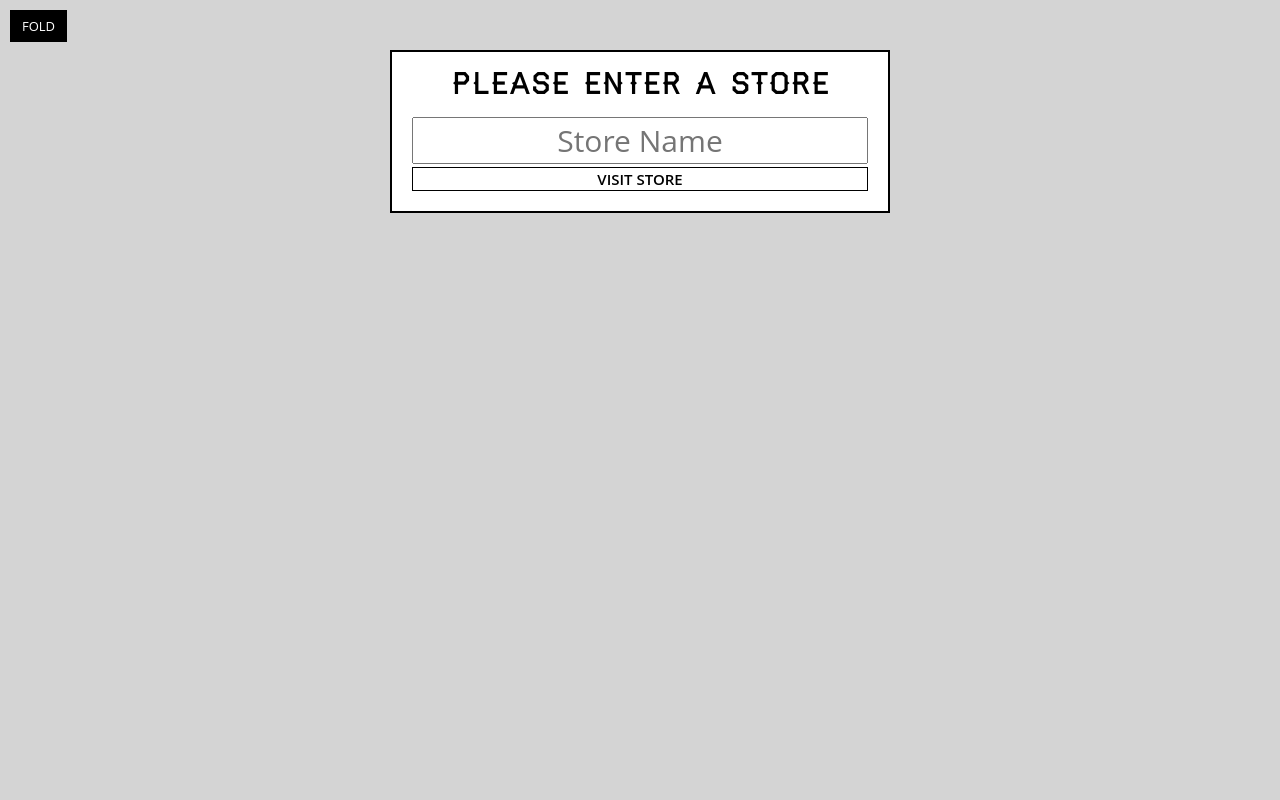
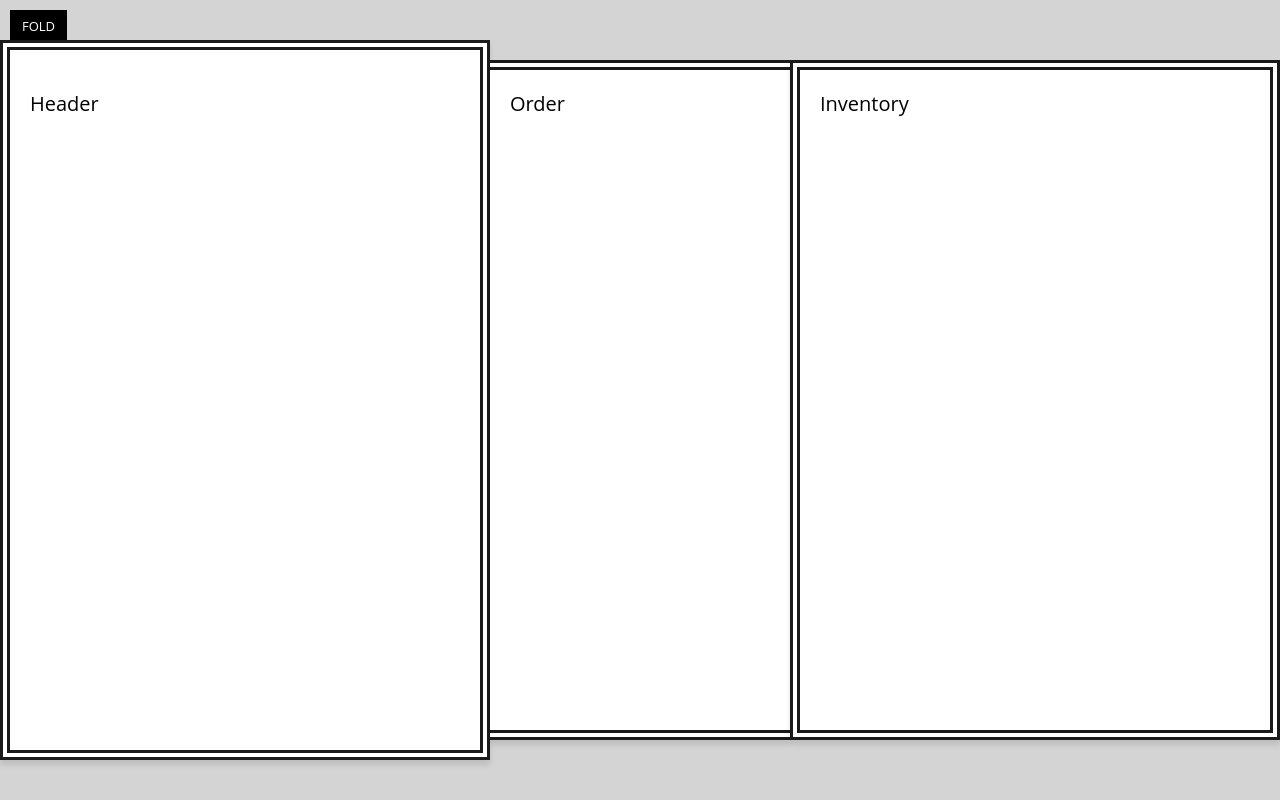
Before and after one commit to adstr123/wesbos-react-for-beginners, a React (Create React App) app: page / in a window 1280 px wide. Built offline with nearby package versions, Linux system fonts and the light colour scheme.

Commit message:
Added basic layout components, converted index.js to App.js, end of chapter 6

```diff
--- /dev/null
+++ b/src/components/App.js
@@ -0,0 +1,20 @@
+import React from 'react';
+import Header from './Header';
+import Order from './Order';
+import Inventory from './Inventory';
+
+class App extends React.Component {
+	render() {
+		return (
+			<div className="catch-of-the-day">
+				<div className="menu">
+					<Header/>
+				</div>
+				<Order/>
+				<Inventory/>
+			</div>
+		)
+	}
+}
+
+export default App;
--- /dev/null
+++ b/src/components/Header.js
@@ -0,0 +1,11 @@
+import React from 'react';
+
+class Header extends React.Component {
+	render() {
+		return (
+			<p>Header</p>
+		)
+	}
+}
+
+export default Header;
--- /dev/null
+++ b/src/components/Inventory.js
@@ -0,0 +1,11 @@
+import React from 'react';
+
+class Inventory extends React.Component {
+	render() {
+		return (
+			<p>Inventory</p>
+		)
+	}
+}
+
+export default Inventory;
--- /dev/null
+++ b/src/components/Order.js
@@ -0,0 +1,11 @@
+import React from 'react';
+
+class Order extends React.Component {
+	render() {
+		return (
+			<p>Order</p>
+		)
+	}
+}
+
+export default Order;
--- a/src/index.js
+++ b/src/index.js
@@ -7,6 +7,8 @@
 
 // import the component from its file
 import StorePicker from './components/StorePicker';
+import App from './components/App';
 
 // make the component render to the specified mounting point
-render(<StorePicker/>, document.getElementById("main"));
+//render(<StorePicker/>, document.getElementById("main"));
+render(<App/>, document.getElementById("main"));
```
